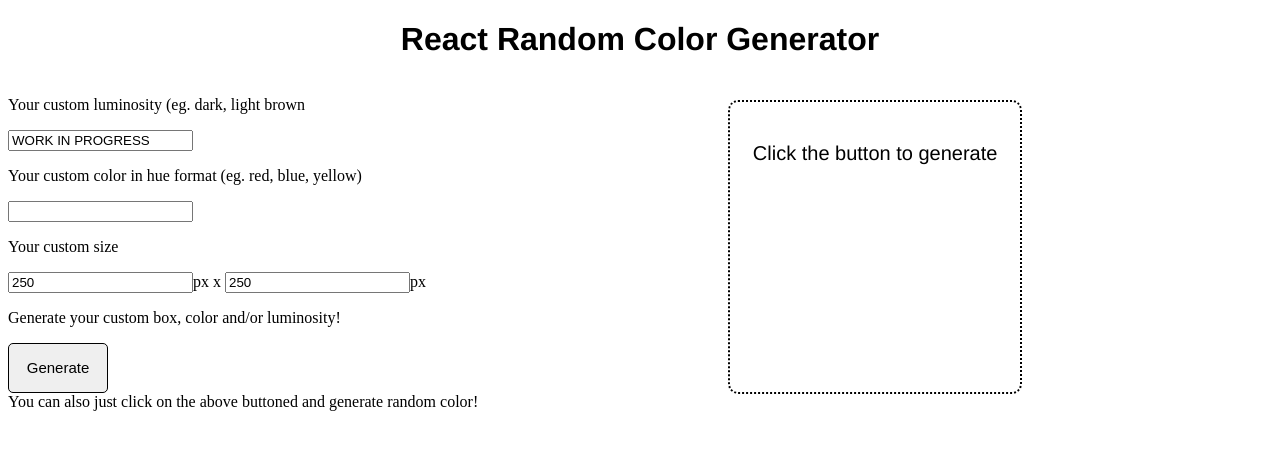
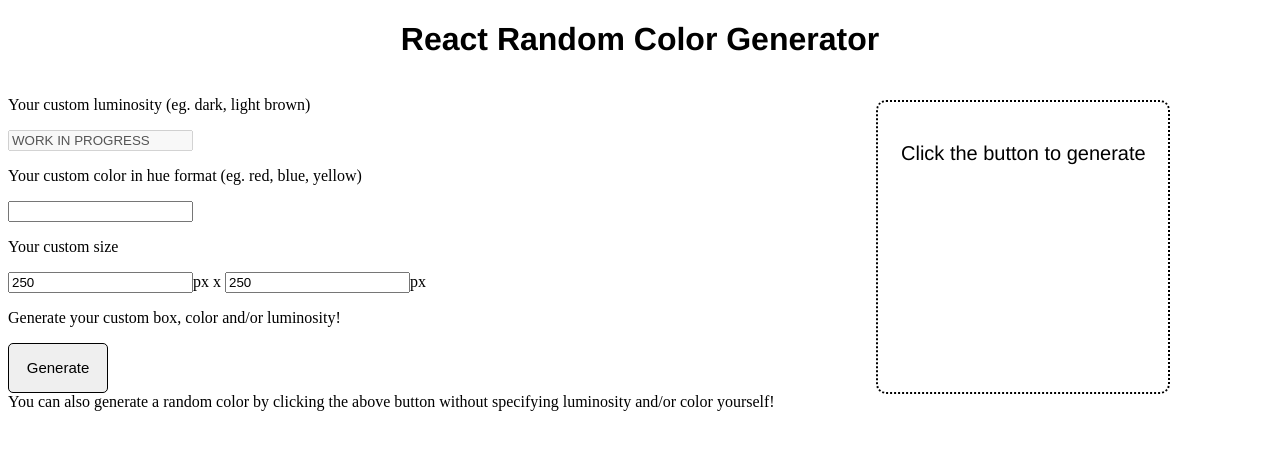
Before and after one commit to xkrsx/react-random-color-generator, a React app: page / in a window 1280 px wide. Shown: the top 450 px of the page. Built offline with nearby package versions, Linux system fonts and the light colour scheme.

Commit message:
Update App.js
Add div wrapping text in color box

```diff
--- a/src/App.js
+++ b/src/App.js
@@ -38,9 +38,10 @@
       >
         <div>
           <form onSubmit={(event) => event.preventDefault()}>
-            <p>Your custom luminosity (eg. dark, light brown</p>
+            <p>Your custom luminosity (eg. dark, light brown)</p>
             <input
               value={luminosity}
+              disabled={true}
               onChange={(event) => setLuminosity(event.currentTarget.value)}
             />
             <p>Your custom color in hue format (eg. red, blue, yellow)</p>
@@ -79,8 +80,8 @@
               Generate{}
             </button>
           </form>
-          You can also just click on the above buttoned and generate random
-          color!
+          You can also generate a random color by clicking the above button
+          without specifying luminosity and/or color yourself!
         </div>
         <div
           style={{
@@ -98,6 +99,7 @@
             cursor: 'progress',
           }}
         >
+          <div>
             <p style={{ fontFamily: 'helvetica', textAlign: 'center' }}>
               {!color
                 ? 'Click the button to generate'
@@ -106,8 +108,9 @@
             <p style={{ fontFamily: 'helvetica', textAlign: 'center' }}>
               {luminosity === 'WORK IN PROGRESS' || luminosity === ''
                 ? ''
-              : 'You custom luminosity is ' + luminosity}
+                : 'Your custom luminosity is ' + luminosity}
             </p>
+          </div>
         </div>
       </div>
     </>
```
Lines whose indentation alone changed are shown as unchanged.
